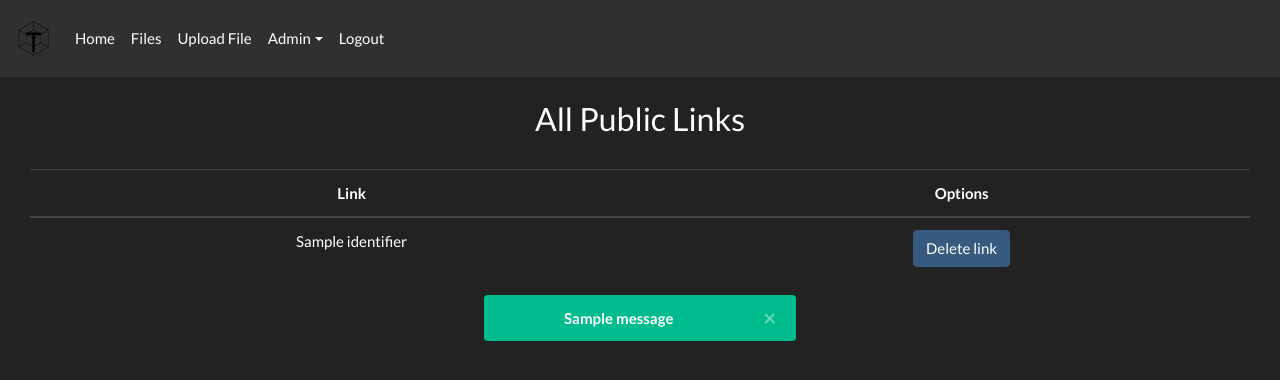
After one commit to will-scargill/tesseract, a Flask app: template templates/links.html in a window 1280 px wide. The commit adds this page. Shown: the top 380 px of the page. Run offline with Flask 2, Linux system fonts and the light colour scheme; the template is opened without the code that fills it: most values are stand-ins (such as "Sample title", 1, 10 or a date in 2020); one stand-in notice (Sample message) is shown; some libraries are stand-ins or nearby versions.

Commit message:
public links stuff

```diff
--- a/templates/base.html
+++ b/templates/base.html
@@ -36,11 +36,13 @@
 			        	<li class="nav-item active">
 				        	<a class="nav-link" href="/admin/accounts"> Account management <span class="sr-only">(current)</span></a>
 				      	</li>
+				      	<!--
 			           	<li class="nav-item active">
 				        	<a class="nav-link" href="/admin/network"> Tesseract network <span class="sr-only">(current)</span></a>
 				      	</li>
+				      -->
 				      	<li class="nav-item active">
-				        	<a class="nav-link" href="/admin/public"> Public links <span class="sr-only">(current)</span></a>
+				        	<a class="nav-link" href="/admin/links"> Public links <span class="sr-only">(current)</span></a>
 				      	</li>
 				      	<li class="nav-item active">
 				        	<a class="nav-link" href="/admin/logs"> Logs <span class="sr-only">(current)</span></a>
--- /dev/null
+++ b/templates/links.html
@@ -0,0 +1,43 @@
+{% extends "base.html" %}
+
+{% block title %}Tesseract Gateway{% endblock %}
+
+{% block content %}
+	<br>
+	<h3> All Public Links</h3>
+	<br>
+	<div class="container-fluid text-center">
+		<table id="filestable" class="table">
+		  	<thead>
+		    	<tr>
+		      		<th scope="col">Link</th>
+		      		<th scope="col">Options</th>
+		    	</tr>
+		  	</thead>
+		  	<tbody>
+		  		{% if allLinks %}
+					{% for link in allLinks %}
+						<tr>
+				      		<td>{{link.identifier}}</td>
+				      		<td>
+				      				<a href="/admin/links/delete/{{link._id}}" class="btn btn-primary" role="button" aria-pressed="true">Delete link</a>
+				      		</td>
+				    	</tr>
+					{% endfor %}
+				{% endif %}
+		  	</tbody>
+		</table>
+	</div>
+
+	{% with messages = get_flashed_messages(with_categories=true) %}
+		{% if messages %}
+			{% for type, msg in messages %}
+				<div class="alert alert-dismissible alert-{{type}} w-25 mx-auto">
+					<button type="button" class="close" data-dismiss="alert">&times;</button>
+					<strong>{{msg}}</strong>
+				</div>
+			{% endfor %}
+		{% endif %}
+	{% endwith %}
+
+{% endblock %}
```
Also changed, not shown: views/admin.py (+36 -0 lines).
